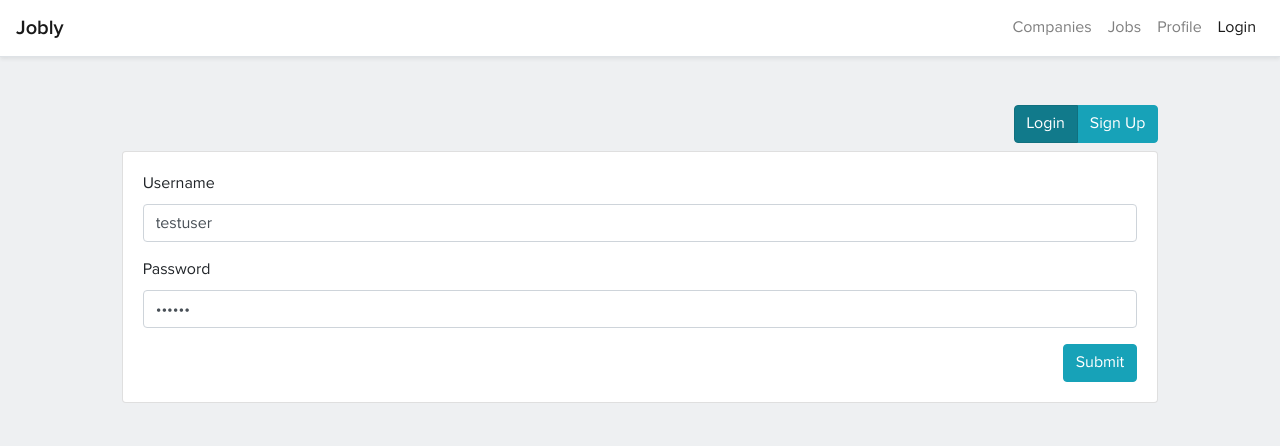
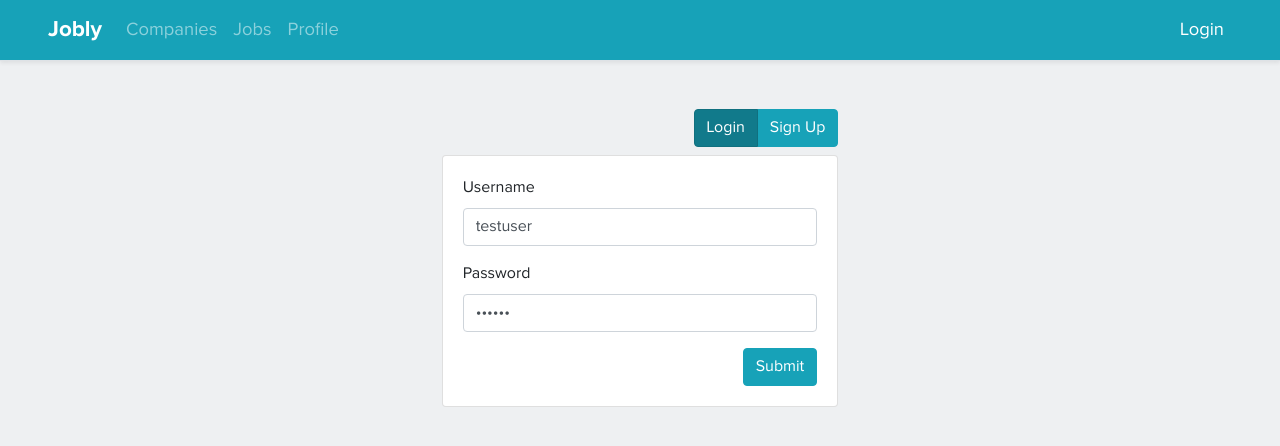
Before and after one commit to ferrisdraouil/react-jobly, a React (Create React App) app in the folder frontend/: page /login in a window 1280 px wide. Shown: the top 446 px of the page. Built offline with nearby package versions, Linux system fonts and the light colour scheme; the HTML template or start-up script is replaced by a standard one.

Commit message:
CSS changes to Navbar

```diff
--- a/frontend/src/CompanyList/index.js
+++ b/frontend/src/CompanyList/index.js
@@ -39,8 +39,14 @@ class CompanyList extends Component {
 
   render() {
     return (
-      <div className="row my-5">
-        <div className="col-12 col-lg-10 offset-lg-1">
+      <React.Fragment>
+        <div className="row mb-5 py-4 px-4 bg-light">
+          <div className="col-12">
+            <h1 class="m-0">Companies</h1>
+          </div>
+        </div>
+        <div className="row px-4">
+          <div className="col-12">
             <Search search={this.handleSearch} />
             <div className="CompanyList">
               {this.state.companies.map((company, i) => (
@@ -49,6 +55,7 @@ class CompanyList extends Component {
             </div>
           </div>
         </div>
+      </React.Fragment>
     );
   }
 }
--- a/frontend/src/Home/index.css
+++ b/frontend/src/Home/index.css
@@ -7,5 +7,6 @@
 }
 
 .Home h1 {
-  font-family: 'proxima_novasemibold';
+  font-size: 4rem;
+  font-family: 'proxima_nova_rgbold';
 }
--- a/frontend/src/Login/index.js
+++ b/frontend/src/Login/index.js
@@ -64,7 +64,7 @@ class Login extends Component {
   render() {
     return (
       <div className="row my-5">
-        <div className="col-12 col-lg-10 offset-lg-1">
+        <div className="col-12 col-lg-4 offset-lg-4">
           <div className="d-flex justify-content-end mb-2">
             <div
               className="btn-group"
--- a/frontend/src/Navbar/index.css
+++ b/frontend/src/Navbar/index.css
@@ -1,3 +1,8 @@
 .navbar-brand {
-  font-family: 'proxima_novasemibold';
+  font-size: 1.4rem;
+  font-family: 'proxima_nova_rgbold';
 }
+
+.Navlink {
+  font-size: 1.15rem;
+}
--- a/frontend/src/Navbar/index.js
+++ b/frontend/src/Navbar/index.js
@@ -15,10 +15,10 @@ class Navbar extends Component {
   render() {
     return (
       <header>
-        <nav className="navbar navbar-expand-sm navbar-light bg-white shadow-sm border-bottom">
+        <nav className="navbar navbar-expand-sm navbar-dark bg-info px-5 shadow-sm border-bottom">
           <NavLink
             exact
-            className="navbar-brand mr-auto"
+            className="navbar-brand mr-3"
             activeClassName="active"
             to="/"
           >
@@ -38,6 +38,8 @@ class Navbar extends Component {
             <NavLink exact className="Navlink nav-item nav-link" to="/profile">
               Profile
             </NavLink>
+          </div>
+          <div className="navbar-nav ml-auto">
             {this.props.loggedIn ? (
               <NavLink
                 exact
--- a/frontend/src/Profile/index.js
+++ b/frontend/src/Profile/index.js
@@ -43,7 +43,7 @@ class Profile extends Component {
   render() {
     return (
       <div className="row my-5">
-        <div className="col-12 col-lg-10 offset-lg-1">
+        <div className="col-12 col-lg-4 offset-lg-4">
           <div className="card">
             <div className="card-body">
               <form onSubmit={this.handleSubmit}>
--- a/frontend/src/Search/index.js
+++ b/frontend/src/Search/index.js
@@ -28,7 +28,7 @@ class Search extends Component {
             <input
               type="text"
               name="search"
-              className="form-control"
+              className="form-control form-control-lg"
               onChange={this.handleChange}
               placeholder="Enter search term"
               aria-label="Enter search term"
```
Lines whose indentation alone changed are shown as unchanged.
